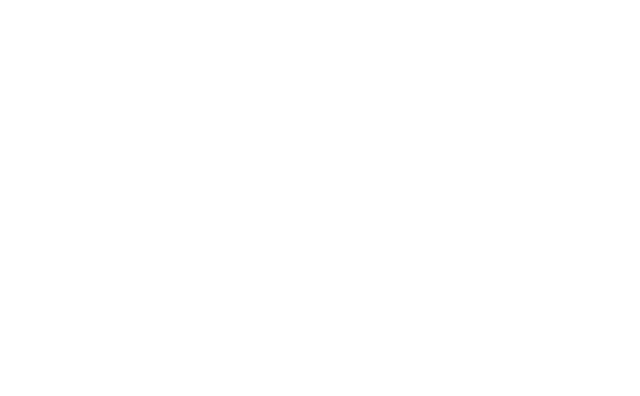
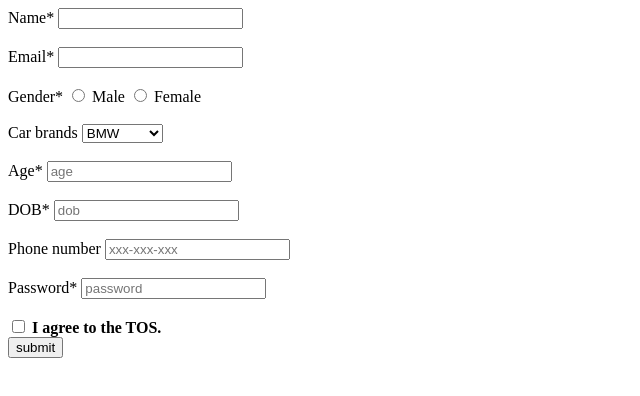
Before and after one commit to acciojob/signup-form-car-ashfaqued, a website: page main.html in a window 1280 px wide. Shown: the whole page, without its empty margins (0-640 px from the left). Drawn offline with Linux system fonts and the light colour scheme.

Commit message:
created a submission

```diff
--- a/main.html
+++ b/main.html
@@ -10,6 +10,55 @@
 	<!-- the entire body must be written by student -->
     <script type="text/javascript" src="./script.js">
 </script>
+<form id="myform" method="post">
+	<div>
+	<label for="name">Name*</label>
+	<input type="text" id="name" name="name" required><br></br>
+	</div>
+	<div>
+	<label for="email">Email*</label>
+	<input type="email" id="email" name="email" required><br></br>
+	</div>
+		<div>
+	<label for="gender">Gender*</label>
+	<input type="radio" id="gender_m" name="gender" required>
+	<label for="gender_m">Male</label>
+	<input type="radio" id="gender_f" name="gender" required>
+	<label for="gender_f">Female</label><br></br>
+	</div>
+	<div>
+		<label for="cars">Car brands</label>
+	<select id="cars" name="cars">
+		<option id="bmw">BMW</option>
+		<option id="audi">Audi</option>
+		<option id="mercedez">Mercedez</option>
+	</select></br></br>
+	</div>
+	<div>
+		<label for="age">Age*</label>
+	<input type="number" id="age" min="0" placeholder="age" required><br></br>
+	</div>
+	<div>
+		<label for="dob">DOB*</label>
+	   <input type="dob" id="dob" placeholder="dob" required><br></br>
+	</div>
+	<div>
+		<label for="tel">Phone number</label>
+	   <input type="number" id="tel" placeholder="xxx-xxx-xxx" ><br></br>
+	</div>
+	<div>
+	   <label for="password">Password*</label>
+	   <input type="password" id="password" placeholder="password" required></br></br>
+
+	</div>
+	<div>
+		<label for="tos"></label>
+	    <input type="checkbox" name="tos" id="tos"> <b> I agree to the TOS.</b>
+	</div>
+	<div><button type="submit">submit</button></div>
+
+	<div></div>
+	<div></div>
 
 </body>
 
```
